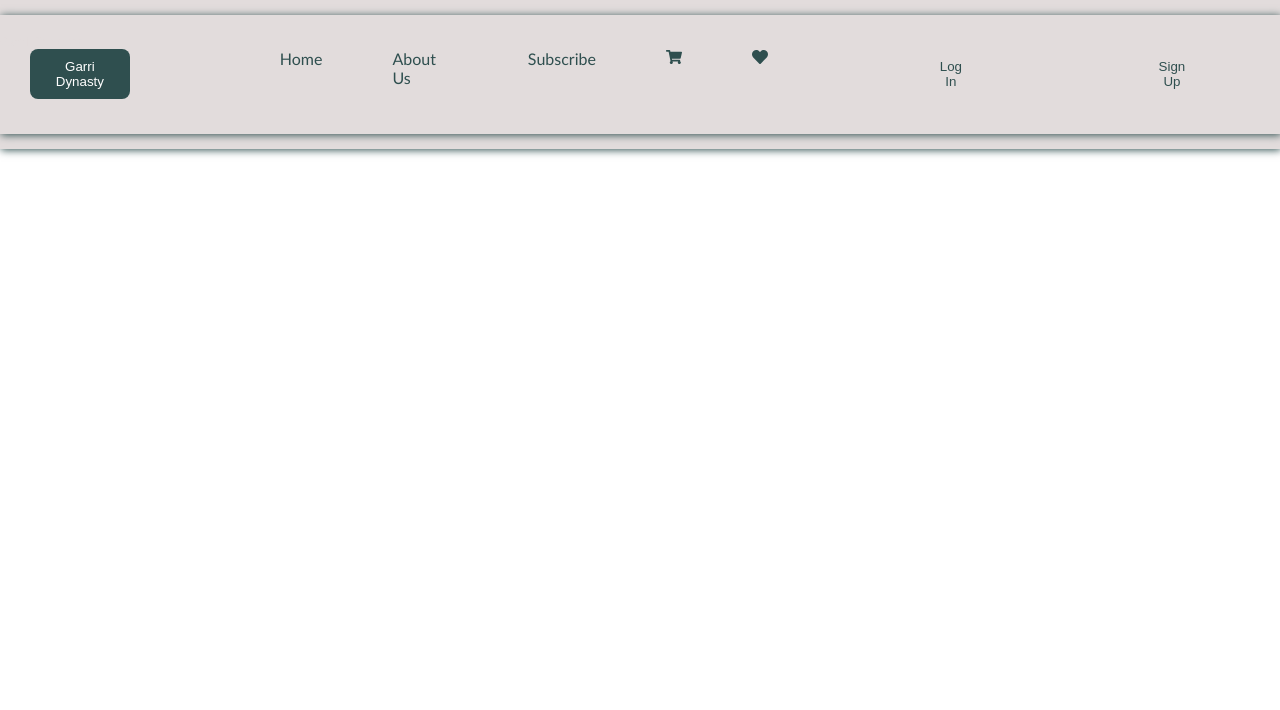
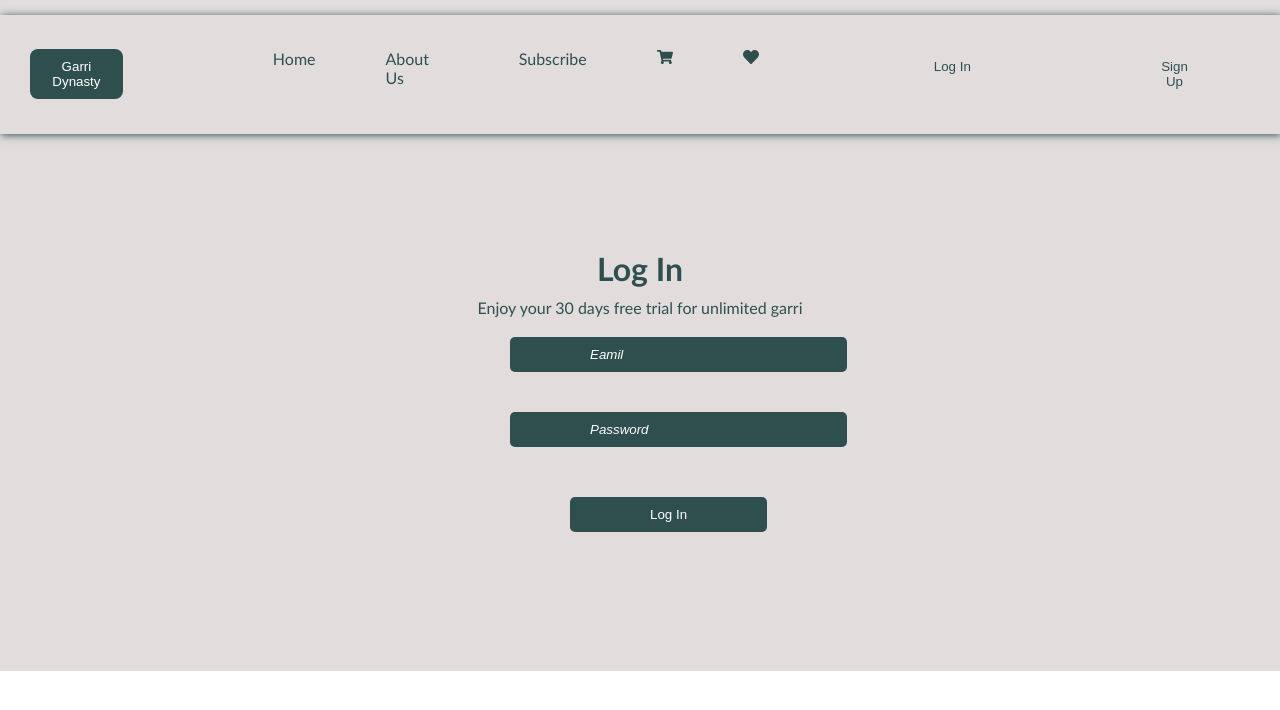
Before and after one commit to patrickiyiakimo/garri-dynasty, a React (Create React App) app: page /login in a window 1280 px wide. Shown: the top 710 px of the page. Built offline with nearby package versions, Linux system fonts and the light colour scheme.

Commit message:
updated the login page

```diff
--- a/src/App.js
+++ b/src/App.js
@@ -4,6 +4,7 @@ import Navbar from "./navbar/Navbar";
 import PopularGarri from "./popular/PopularGarri";
 import CartList from "./cartlist/CartList";
 import SignUp from "./navbar/SignUp";
+import LogIn from "./navbar/LogIn";
 
 function App() {
   return (
@@ -27,6 +28,9 @@ function App() {
           <Route path="/signup">
             <SignUp />
           </Route>
+          <Route path="/login">
+            <LogIn />
+          </Route>
         </Switch>
       </div>
     </Router>
--- a/src/index.css
+++ b/src/index.css
@@ -269,6 +269,9 @@ section h3{
   text-align: center;
 color:darkslategray;
 }
+.signup a{
+  color:rgb(43, 43, 147);
+}
 .signup input{
   color:rgb(226, 220, 220);
 padding:10px 80px;
@@ -290,6 +293,10 @@ background-color:darkslategray;
   outline:none;
   margin-bottom:20px;
 }
+.signup button:hover{
+  background-color: rgb(80, 132, 132);
+  cursor: pointer;
+}
 .signup h5{
   color:darkslategray;
   text-align: center;
@@ -298,13 +305,60 @@ background-color:darkslategray;
 }
 
 .signup span{
-  color:blue;
+  color:rgb(43, 43, 147);
   text-decoration: underline;
 }
+.signup span:hover{
+  cursor: pointer;
+}
 
+/* LOG IN STYLING */
 
+.login h1{
+  padding-top:90px;
+  padding-bottom:10px;
+  text-align: center;
+  color:darkslategray;
+}
+.login{
+  background-color:rgb(226, 220, 220);
+  padding-left:10px;
+  padding-top:10px;
+  padding-right:10px;
+  padding-bottom:20px;
 
+}
+.login input{
+  color:rgb(226, 220, 220);
+padding:10px 80px;
+border-radius:5px;
+margin-bottom:20px;
+margin-top:20px;
+margin-left:500px;
+border:none;
+outline:none;
+background-color:darkslategray;
+}
+.login span button{
+  padding:10px 80px;
+  margin-left:560px;
+  background-color: darkslategray;
+  color:white;
+  border:none;
+  border-radius:5px;
+  outline:none;
+  margin-top:30px;
+  margin-bottom:119px;
+}
+.login span button:hover{
+  background-color: rgb(80, 132, 132);
+  cursor: pointer;
+}
 
+.login p{
+  text-align: center;
+color:darkslategray;
+}
 
 
 
--- /dev/null
+++ b/src/navbar/LogIn.jsx
@@ -0,0 +1,21 @@
+import React from "react";
+
+const LogIn = () => {
+  return (
+    <div className="login">
+      <h1>Log In</h1>
+      <p>Enjoy your 30 days free trial for unlimited garri</p>
+      <form>
+        <input type="text" name="text" required placeholder="Eamil" />
+        <br />
+        <input type="text" name="text" required placeholder="Password" />
+        <br />
+        <span>
+          <button>Log In</button>
+        </span>
+      </form>
+    </div>
+  );
+};
+
+export default LogIn;
--- a/src/navbar/Navbar.jsx
+++ b/src/navbar/Navbar.jsx
@@ -25,7 +25,9 @@ const Navbar = () => {
         </li>
         <li>
           <section>
-            <button>Log In</button>
+            <Link to="login" className="login">
+              <button>Log In</button>
+            </Link>
           </section>
         </li>
         <li>
--- a/src/navbar/SignUp.jsx
+++ b/src/navbar/SignUp.jsx
@@ -22,7 +22,7 @@ const SignUp = () => {
             Already have an account? <a href="/">Log In</a>
           </p>
           <h5>
-            By signing up to create an account I accept Garri Dynasty{" "}
+            By signing up to create an account I accept Garri Dynasty
             <span>Terms of use and privacy policy.</span>
           </h5>
         </form>
```
